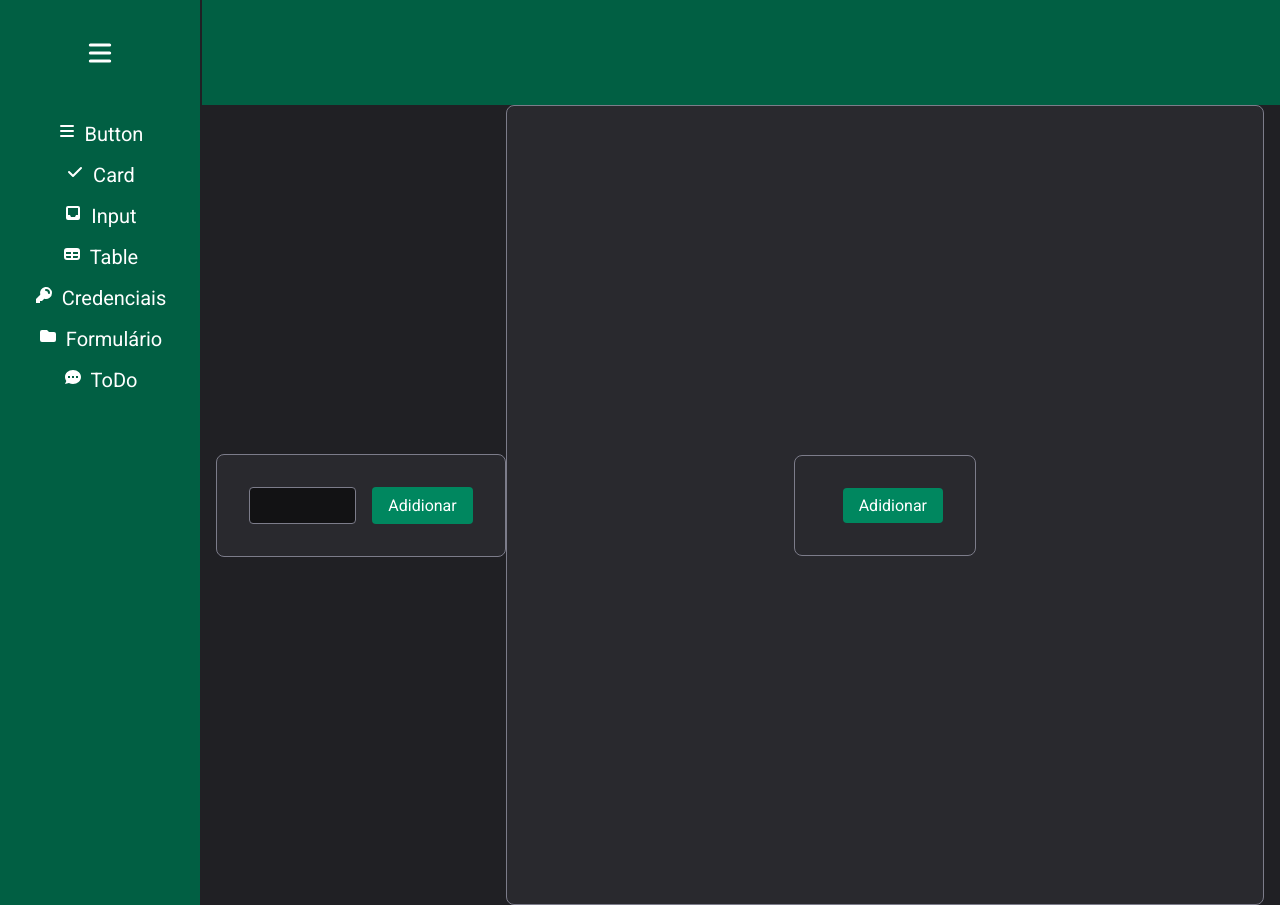
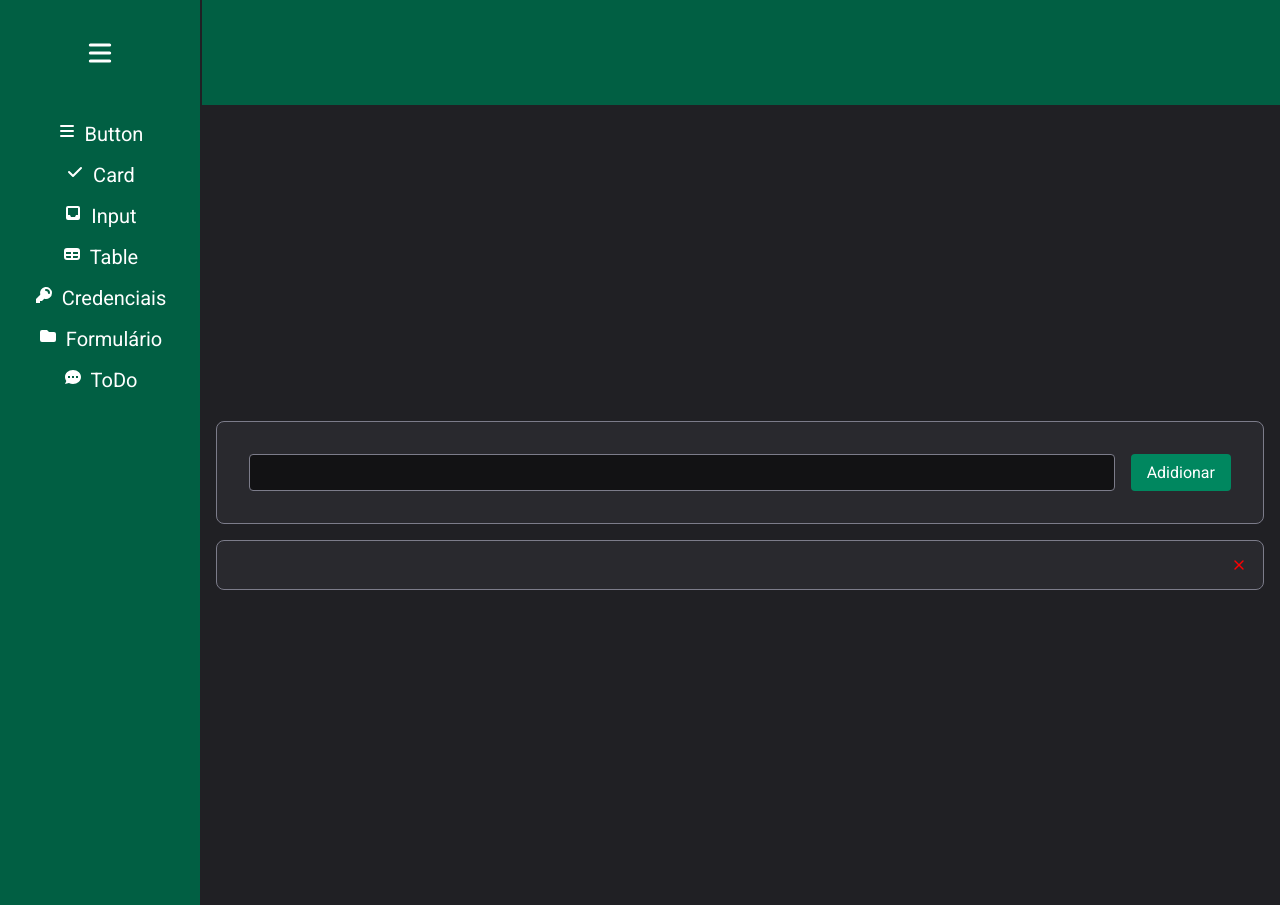
Before and after one commit to aldineifranco/components, a React (Vite) app: page /todo in a window 1280 px wide. Built offline with nearby package versions, Linux system fonts and the light colour scheme.

Commit message:
todo com erro

```diff
--- a/src/pages/ToDo/CardToDo/index.tsx
+++ b/src/pages/ToDo/CardToDo/index.tsx
@@ -1,12 +1,15 @@
-import { Container } from "../styles";
+import { Mensagem } from "./styles";
+import { FiX } from 'react-icons/fi';
 
 export function CardToDo({text}: any) {
   return (
-    <Container>
+    <Mensagem>
       <div>
         <p>{text}</p>
-        <button>Adidionar</button>
+        <FiX color='red' cursor='pointer'/>
       </div>
-    </Container>
+    </Mensagem>
+
+
   )
 }
--- a/src/pages/ToDo/CardToDo/styles.ts
+++ b/src/pages/ToDo/CardToDo/styles.ts
@@ -1,11 +1,15 @@
 import styled from "styled-components";
 
-export const Container = styled.div`
+export const Mensagem = styled.div`
   width: 100%;
-  height: 100vh;
-  display: flex;
-  justify-content: center;
-  align-items: center;
+  background-color: ${({ theme }) => theme['gray-700']};
+  padding: 1rem;
+  border: 1px solid ${({ theme }) => theme['gray-500']};
+  border-radius: 8px;
 
-
+  div {
+    display: flex;
+    justify-content: space-between;
+    align-items: center;
+  }
 `;
--- a/src/pages/ToDo/index.tsx
+++ b/src/pages/ToDo/index.tsx
@@ -1,15 +1,33 @@
+import { useState } from "react";
 import { CardToDo } from "./CardToDo";
-import { Container } from "./styles";
+import { Container, InputToDo } from "./styles";
 
 export function ToDo() {
+  const [todo, setTodo] = useState('');
+  const [cardsToDo, setCardsToDo] = useState([''])
+
+  function handleInputToDo(e: any) {
+    setTodo(e.target.value)
+  }
+
+  function handleAddToDo() {
+    setCardsToDo(todo);
+  }
+
   return (
-    <Container>
-      <div>
-        <input type="text" />
-        <button>Adidionar</button>
-      </div>
+      <Container>
+          <InputToDo>
+            <input type="text" value={todo} onChange={handleInputToDo}/>
+            <button onClick={handleAddToDo}>Adidionar</button>
+      </InputToDo>
 
-      <CardToDo />
-    </Container>
+      {
+        cardsToDo.map((item) => (
+          <CardToDo text={item} />
+        ))
+      }
+
+      </Container>
+
   )
 }
--- a/src/pages/ToDo/styles.ts
+++ b/src/pages/ToDo/styles.ts
@@ -6,8 +6,12 @@ export const Container = styled.div`
   display: flex;
   justify-content: center;
   align-items: center;
+  flex-direction: column;
+  gap: 1rem;
+`;
 
-  div {
+export const InputToDo = styled.div`
+    width: 100%;
     display: flex;
     gap: 1rem;
     padding: 2rem;
@@ -15,9 +19,9 @@ export const Container = styled.div`
       ${({ theme }) => theme["gray-500"]};
     border-radius: 8px;
     background-color: ${({ theme }) =>
-      theme["gray-700"]};
+  theme["gray-700"]};
 
-    input {
+      > input {
       border: 1px solid
         ${({ theme }) => theme["gray-500"]};
       border-radius: 4px;
@@ -42,5 +46,4 @@ export const Container = styled.div`
         filter: brightness(0.9);
       }
     }
-  }
 `;
```
